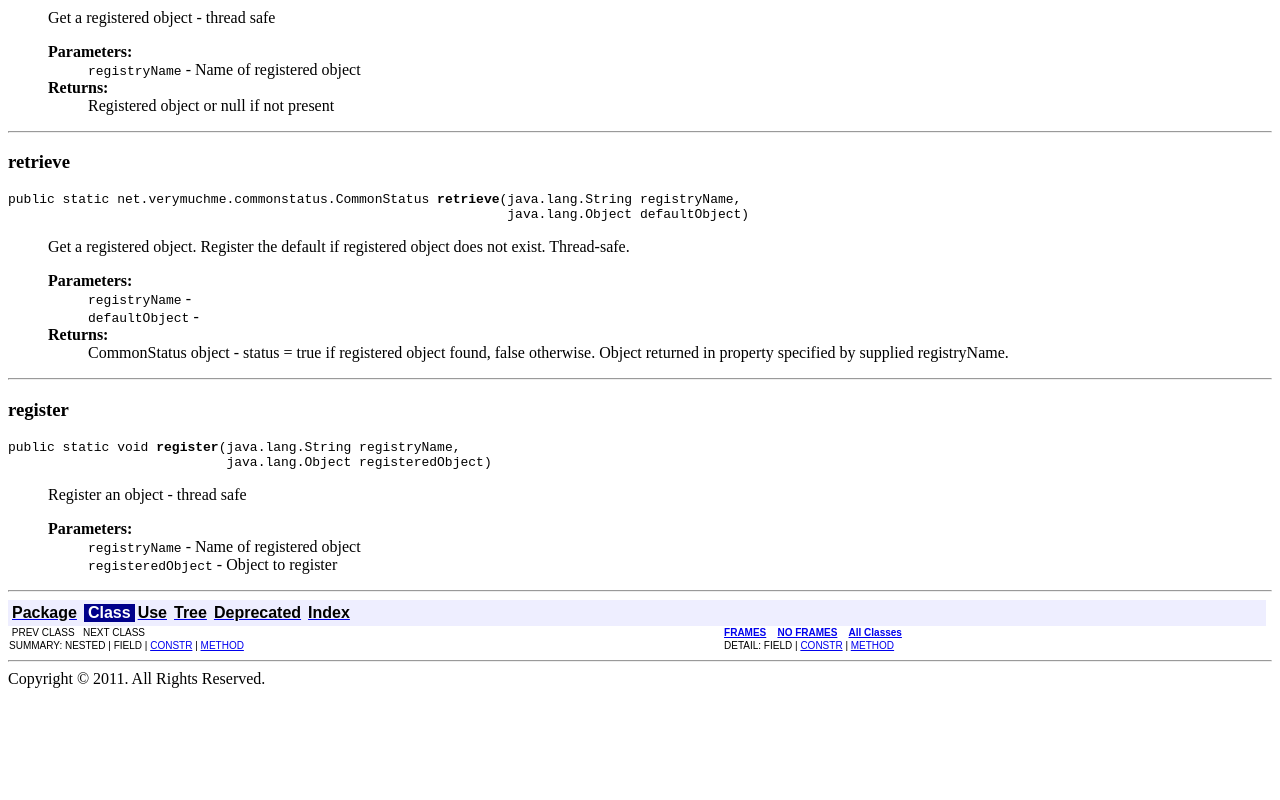
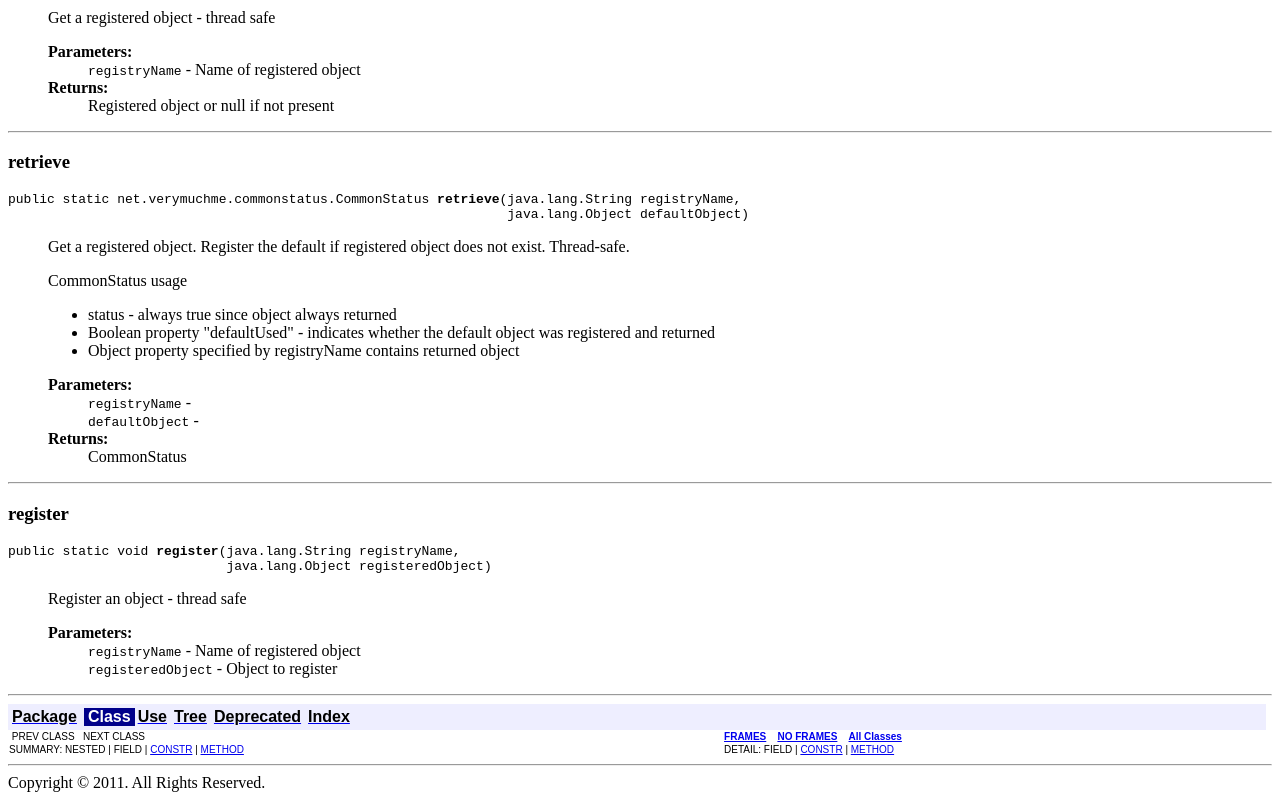
Before and after one commit to tflynn/registry, a plain HTML site: page docs/net/verymuchme/registry/ThreadSafeRegistry.html in a window 1280 px wide. Shown: the part 982-1782 px from the top of the page. Before the commit the page ends 1678 px from the top, so only its background shows below. Drawn offline with Linux system fonts and the light colour scheme.

Commit message:
Added support for extended CommonStatus object with Boolean properties on return from retrieve

```diff
--- a/docs/net/verymuchme/registry/ThreadSafeRegistry.html
+++ b/docs/net/verymuchme/registry/ThreadSafeRegistry.html
@@ -2,7 +2,7 @@
 <!--NewPage-->
 <HTML>
 <HEAD>
-<!-- Generated by javadoc (build 1.6.0_26) on Sun Oct 09 05:31:32 EDT 2011 -->
+<!-- Generated by javadoc (build 1.6.0_26) on Sun Oct 09 05:58:58 EDT 2011 -->
 <META http-equiv="Content-Type" content="text/html; charset=UTF-8">
 <TITLE>
 ThreadSafeRegistry (registry 1.0 API)
@@ -222,11 +222,18 @@ retrieve</H3>
 public static net.verymuchme.commonstatus.CommonStatus <B>retrieve</B>(java.lang.String&nbsp;registryName,
                                                                 java.lang.Object&nbsp;defaultObject)</PRE>
 <DL>
-<DD>Get a registered object. Register the default if registered object does not exist. Thread-safe.
+<DD><p>Get a registered object. Register the default if registered object does not exist. Thread-safe.</p>
+
+ <p>CommonStatus usage</p>
+ <ul>
+ <li>status - always true since object always returned</li>
+ <li>Boolean property "defaultUsed" - indicates whether the default object was registered and returned</li>
+ <li>Object property specified by registryName contains returned object</li>
+ </ul>
 <P>
 <DD><DL>
 <DT><B>Parameters:</B><DD><CODE>registryName</CODE> - <DD><CODE>defaultObject</CODE> -
-<DT><B>Returns:</B><DD>CommonStatus object - status = true if registered object found, false otherwise. Object returned in property specified by supplied registryName.</DL>
+<DT><B>Returns:</B><DD>CommonStatus</DL>
 </DD>
 </DL>
 <HR>
```
Also changed, not shown: docs/allclasses-frame.html (+1 -1 lines), docs/allclasses-noframe.html (+1 -1 lines), docs/constant-values.html (+1 -1 lines), docs/deprecated-list.html (+1 -1 lines), docs/index-all.html (+1 -1 lines), docs/index.html (+1 -1 lines), docs/net/verymuchme/registry/class-use/ThreadSafeRegistry.html (+1 -1 lines), docs/net/verymuchme/registry/package-frame.html (+1 -1 lines), docs/net/verymuchme/registry/package-summary.html (+1 -1 lines), docs/net/verymuchme/registry/package-tree.html (+1 -1 lines), docs/net/verymuchme/registry/package-use.html (+1 -1 lines), docs/overview-tree.html (+1 -1 lines), 1 other file.
